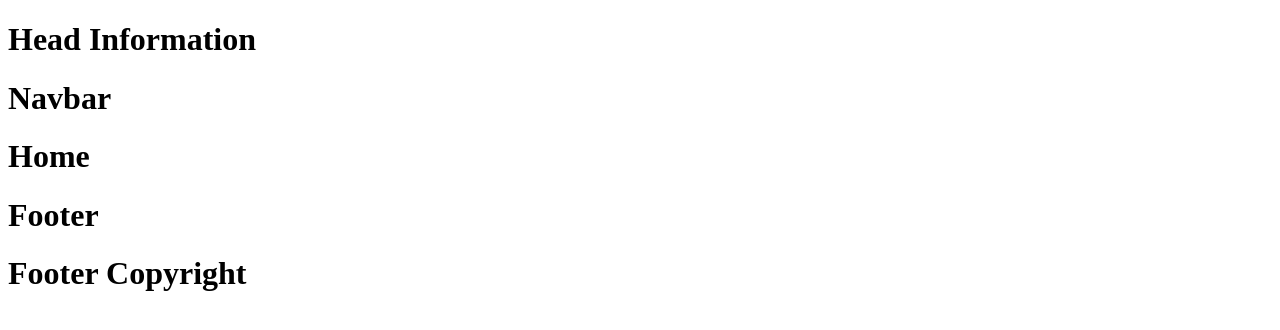
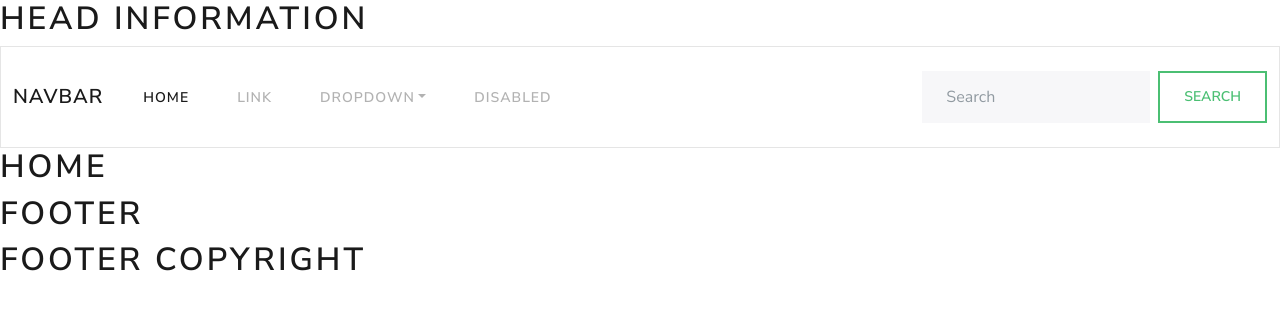
Before and after one commit to aaron-0406/autotrux, a React (Create React App) app in the folder frontend/: page / in a window 1280 px wide. Shown: the top 330 px of the page. Built offline with nearby package versions, Linux system fonts and the light colour scheme.

Commit message:
CDN de bootstrapwatch agregado al proyecto

```diff
--- a/frontend/public/index.html
+++ b/frontend/public/index.html
@@ -1,20 +1,19 @@
 <!DOCTYPE html>
 <html lang="en">
+
 <head>
   <meta charset="utf-8" />
   <link rel="icon" href="%PUBLIC_URL%/favicon.ico" />
   <meta name="viewport" content="width=device-width, initial-scale=1" />
   <meta name="theme-color" content="#000000" />
-    <meta
-      name="description"
-      content="Web site created using create-react-app"
-    />
+  <meta name="description" content="Web site created using create-react-app" />
   <link rel="apple-touch-icon" href="%PUBLIC_URL%/logo192.png" />
   <!--
       manifest.json provides metadata used when your web app is installed on a
       user's mobile device or desktop. See https://developers.google.com/web/fundamentals/web-app-manifest/
     -->
   <link rel="manifest" href="%PUBLIC_URL%/manifest.json" />
+  <link rel="stylesheet" href="https://bootswatch.com/5/lux/bootstrap.min.css">
   <!--
       Notice the use of %PUBLIC_URL% in the tags above.
       It will be replaced with the URL of the `public` folder during the build.
@@ -26,6 +25,7 @@
     -->
   <title>React App</title>
 </head>
+
 <body>
   <noscript>You need to enable JavaScript to run this app.</noscript>
   <div id="root"></div>
@@ -40,4 +40,5 @@
       To create a production bundle, use `npm run build` or `yarn build`.
     -->
 </body>
+
 </html>
--- a/frontend/src/partials/Navbar.jsx
+++ b/frontend/src/partials/Navbar.jsx
@@ -2,7 +2,43 @@
 
 const Navbar = () => {
     return (
-        <h1>Navbar</h1>
+        <nav className="navbar navbar-expand-lg navbar-light bg-light">
+            <div className="container-fluid">
+                <a className="navbar-brand" href="#">Navbar</a>
+                <button className="navbar-toggler" type="button" data-bs-toggle="collapse" data-bs-target="#navbarSupportedContent" aria-controls="navbarSupportedContent" aria-expanded="false" aria-label="Toggle navigation">
+                    <span className="navbar-toggler-icon" />
+                </button>
+                <div className="collapse navbar-collapse" id="navbarSupportedContent">
+                    <ul className="navbar-nav me-auto mb-2 mb-lg-0">
+                        <li className="nav-item">
+                            <a className="nav-link active" aria-current="page" href="#">Home</a>
+                        </li>
+                        <li className="nav-item">
+                            <a className="nav-link" href="#">Link</a>
+                        </li>
+                        <li className="nav-item dropdown">
+                            <a className="nav-link dropdown-toggle" href="#" id="navbarDropdown" role="button" data-bs-toggle="dropdown" aria-expanded="false">
+                                Dropdown
+                            </a>
+                            <ul className="dropdown-menu" aria-labelledby="navbarDropdown">
+                                <li><a className="dropdown-item" href="#">Action</a></li>
+                                <li><a className="dropdown-item" href="#">Another action</a></li>
+                                <li><hr className="dropdown-divider" /></li>
+                                <li><a className="dropdown-item" href="#">Something else here</a></li>
+                            </ul>
+                        </li>
+                        <li className="nav-item">
+                            <a className="nav-link disabled">Disabled</a>
+                        </li>
+                    </ul>
+                    <form className="d-flex">
+                        <input className="form-control me-2" type="search" placeholder="Search" aria-label="Search" />
+                        <button className="btn btn-outline-success" type="submit">Search</button>
+                    </form>
+                </div>
+            </div>
+        </nav>
+
     )
 }
 
```
Also changed, not shown: 1 other file (tests, documents, lock files or other folders). Lines whose indentation alone changed are shown as unchanged.
